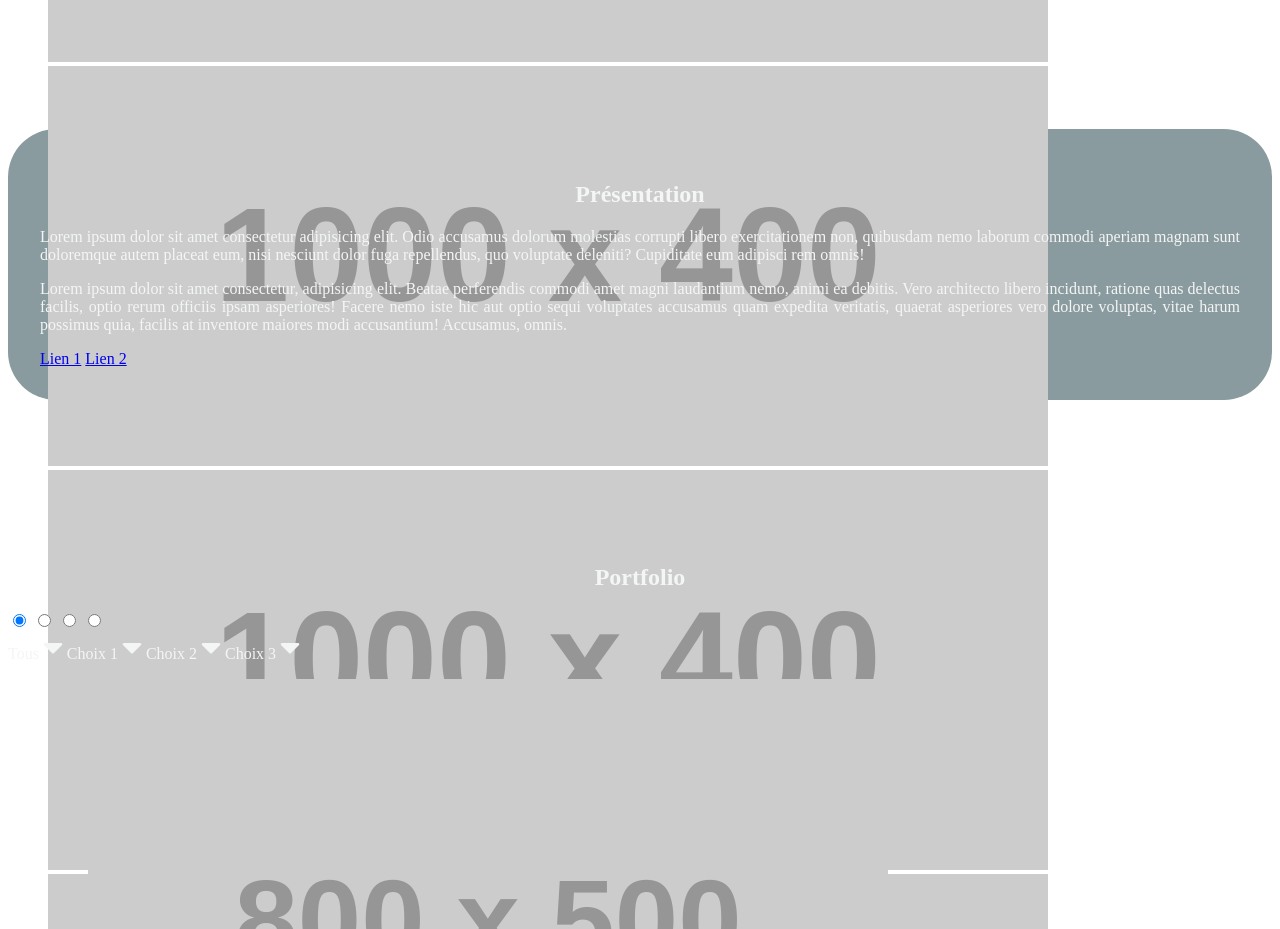
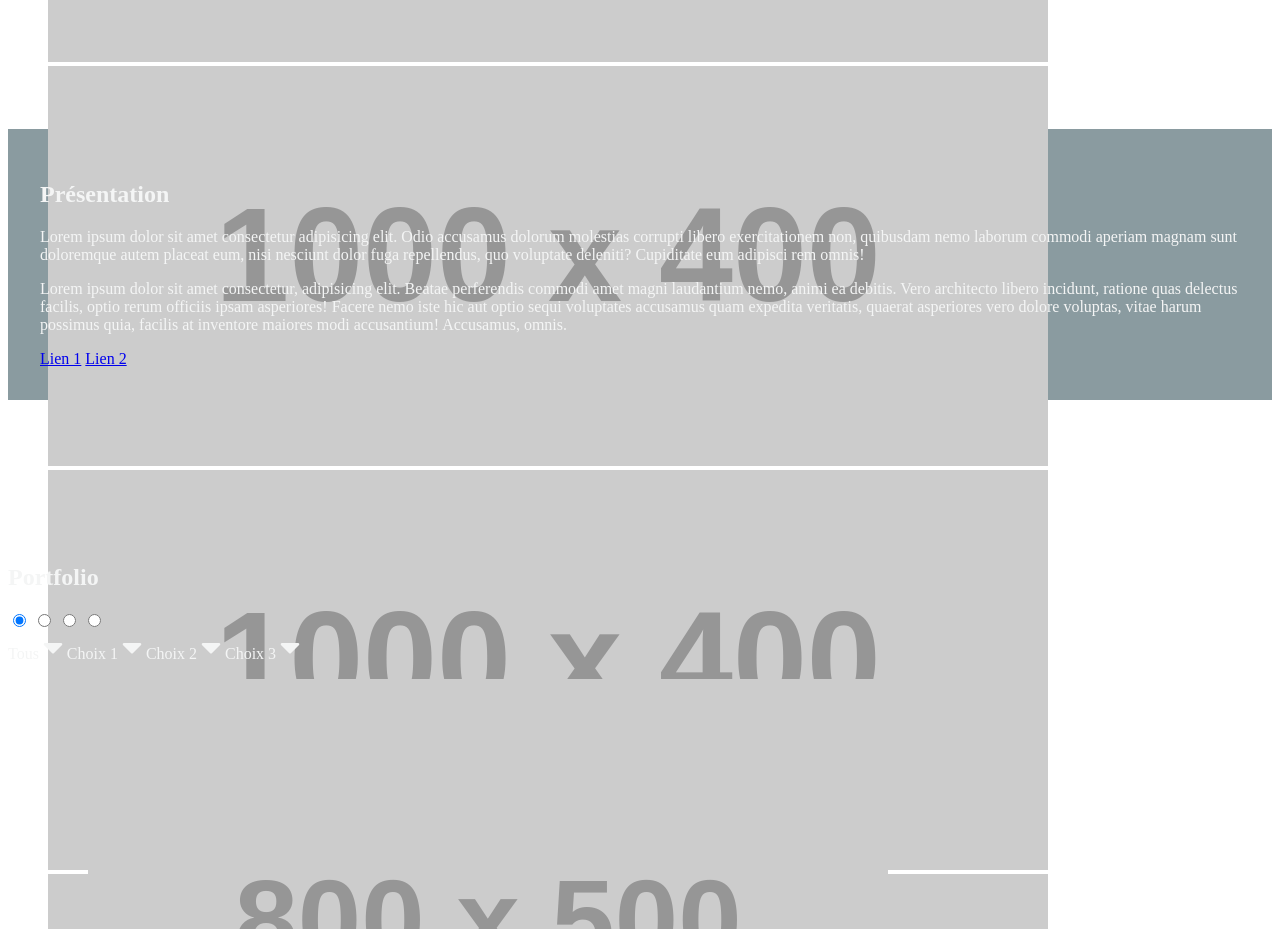
Before and after one commit to Matthias-Geslin/animadio-portfolio, a plain HTML site: page index.html in a window 1280 px wide. Shown: the part 1020-1949 px from the top of the page. Drawn offline with Linux system fonts and the light colour scheme; placeholder pictures from the web are drawn by us; a small style sheet from the web is missing.

Commit message:
Remove unecessary css for presentation & h2

```diff
--- a/personnal.css
+++ b/personnal.css
@@ -27,10 +27,6 @@ section {
     padding-top: 9rem;
 }
 
-h2 {
-    text-align: center;
-}
-
 /*   NAVBAR   */
 li {
     margin: 1.5rem;
@@ -54,12 +50,10 @@ ul span {
 /*   PRESENTATION   */
 section:nth-of-type(2) {
     margin-top: 20rem;
-    text-align: justify;
 }
 
 .text {
     background-color: var(--green-color);
-    border-radius: 3rem;
     padding: 2rem;
 }
 
```
